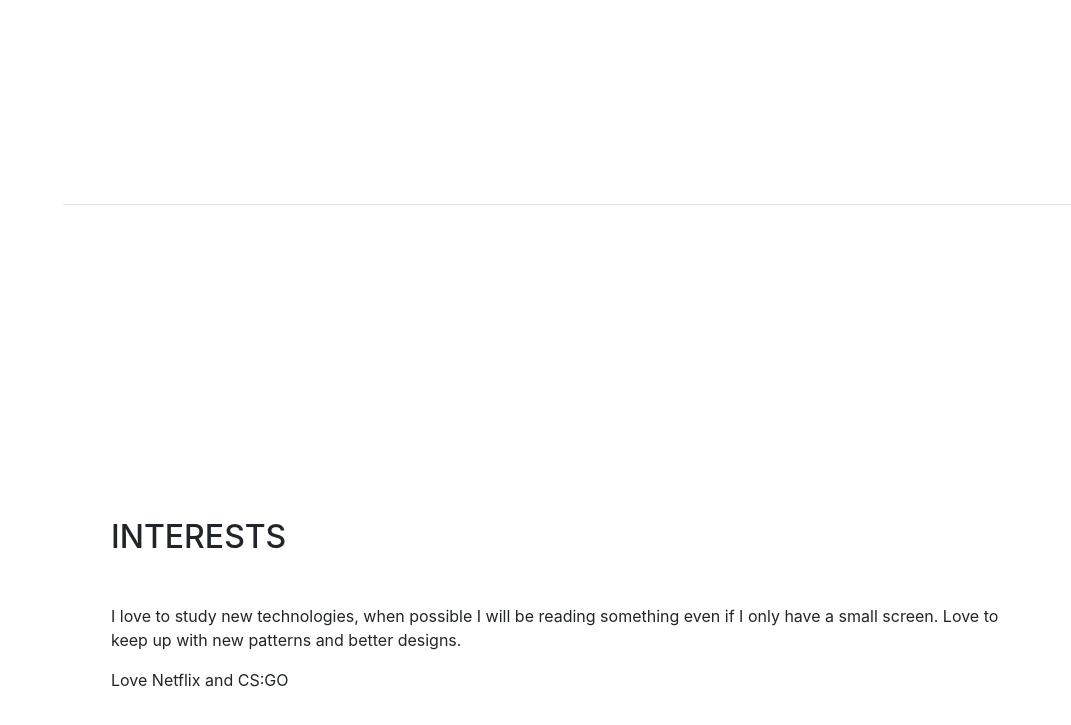
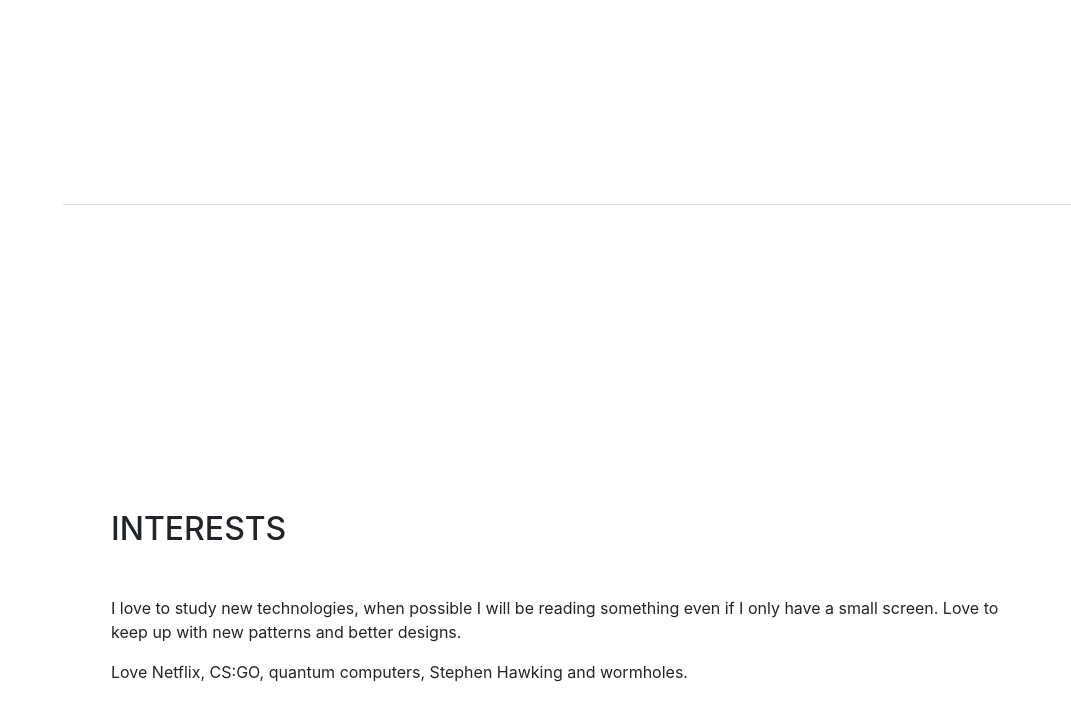
Before and after one commit to arielmoraes/arielmoraes.github.io, a website with bundled scripts: page index.html in a window 1280 px wide. Shown: the part 6726-7451 px from the top of the page, without its empty margins (209-1280 px from the left). Built offline with nearby package versions, Linux system fonts and the light colour scheme; a web font is replaced by a local one.

Commit message:
Update index.html

```diff
--- a/index.html
+++ b/index.html
@@ -351,7 +351,8 @@
         <div class="my-auto">
           <h2 class="mb-5">Interests</h2>
           <p>I love to study new technologies, when possible I will be reading something even if I only have a small screen. Love to keep up with new patterns and better designs.</p>
-          <p class="mb-0">Love Netflix and CS:GO</p>
+          <p>Love Netflix, CS:GO, quantum computers, Stephen Hawking and wormholes.</p>
+          <p></p>
         </div>
       </section>
 
```
